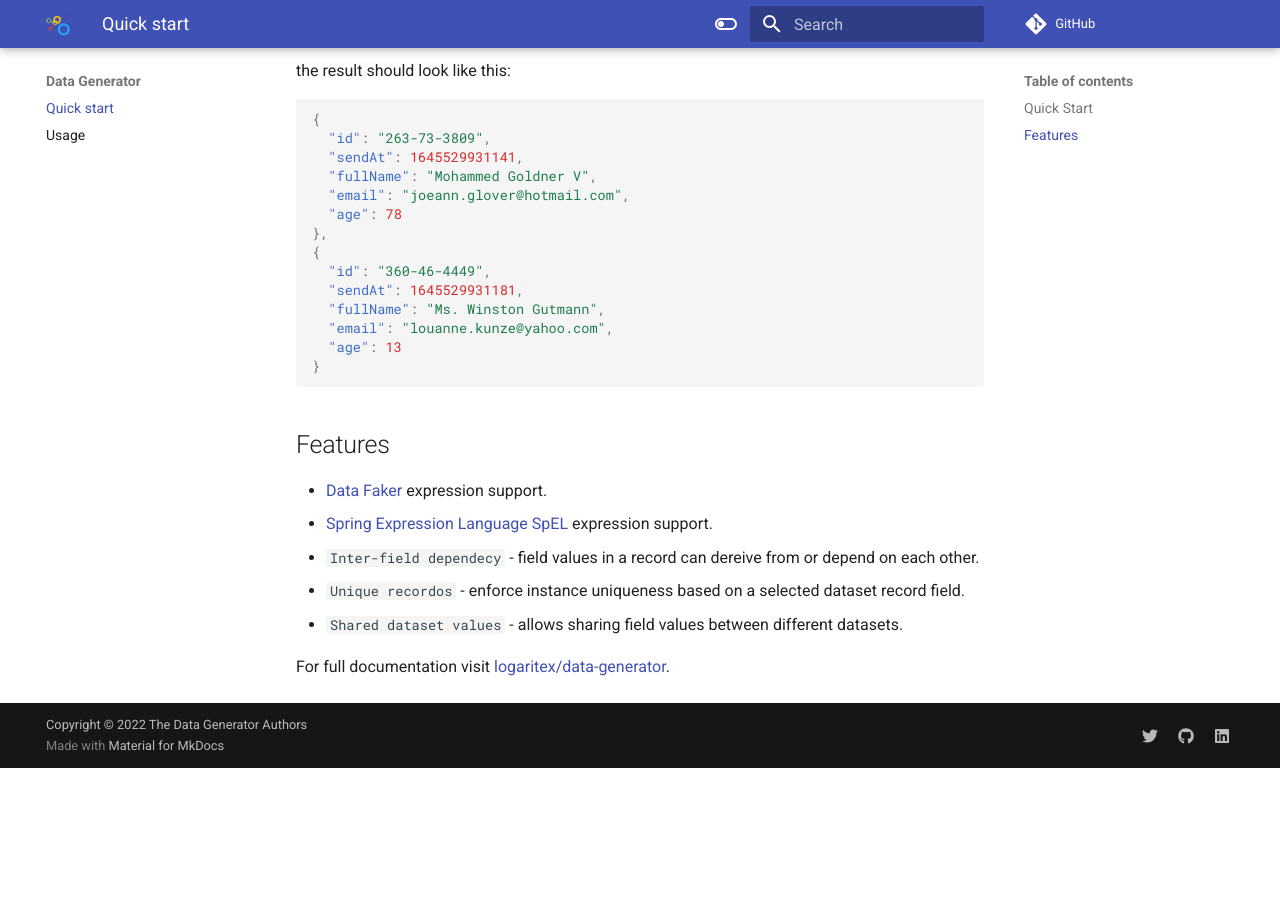
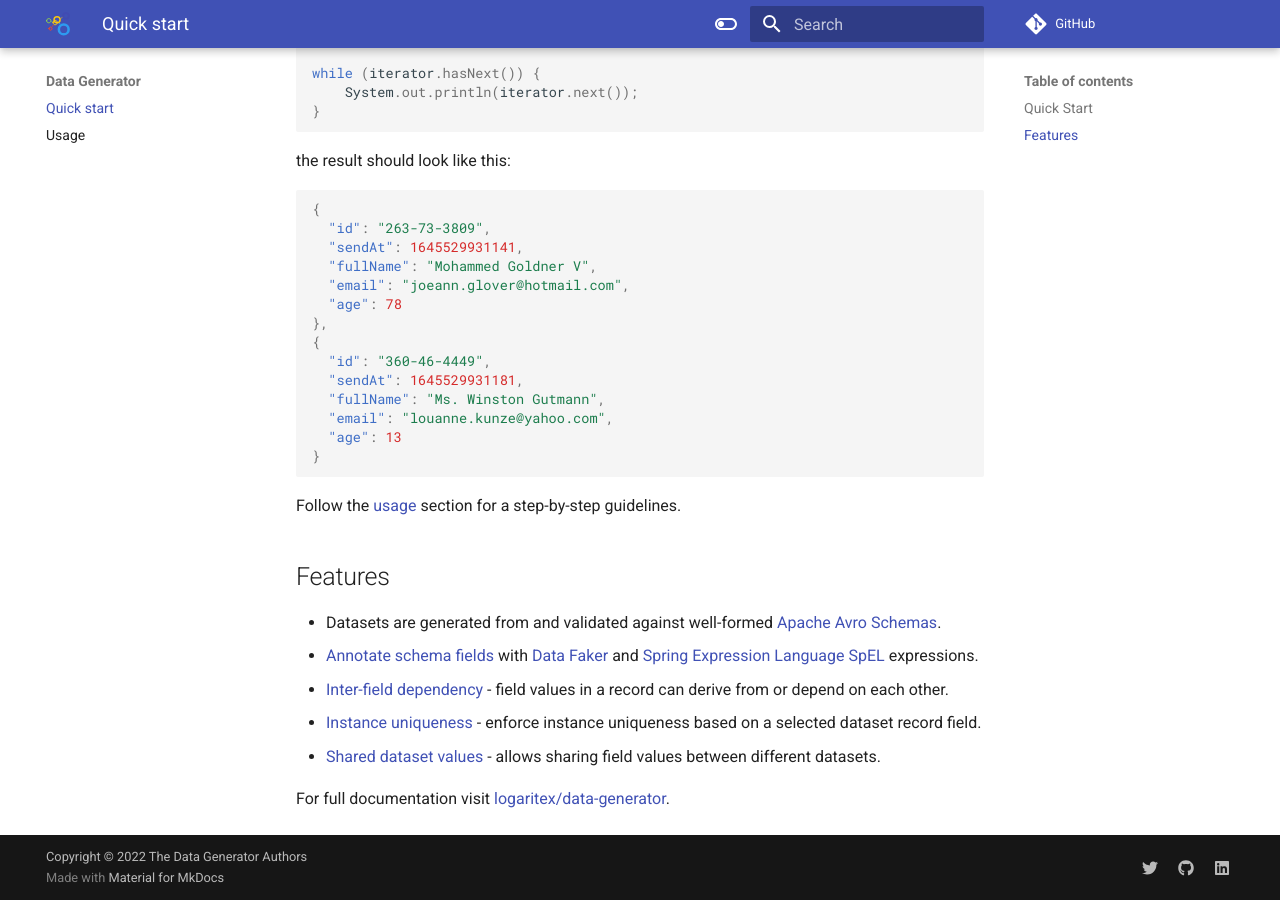
Before and after one commit to logaritex/data-generator-docs, an MkDocs documentation site: the page built from docs/data-generator-getting-started.md, in a window 1280 px wide and 900 px high, scrolled down 1914 px. Built offline with MkDocs 1.6.1 and Material for MkDocs 9.7.7, drawn with Linux system fonts in a browser that asks for light colours; before the commit the page ends 2682 px from its top, so only the background shows below that.

Commit message:
dock spelling
Signed-off-by: Christian Tzolov <christian.tzolov@gmail.com>

````diff
--- a/docs/data-generator-getting-started.md
+++ b/docs/data-generator-getting-started.md
@@ -4,8 +4,9 @@ As we develop data intensive applications we often need realistic datasets for t
 
 The `DataGenerator` library uses [Apache Avro](https://avro.apache.org/docs/current/) Schemas to generate random and yet realistic datasets, supporting `JSON`, `Avro` and `YAML`  output formats.
 
-![anomaly detection logo](assets/images/flow-diagram2.svg){ align=left, width="600"}
-
+<figure markdown>
+  ![anomaly detection logo](assets/images/flow-diagram2.svg){ width="700"}
+</figure>
 
 The Avro Schemas can be annotated with [Faker](https://www.datafaker.net) and [SpEL](https://docs.spring.io/spring-framework/docs/current/reference/html/core.html#expressions) expressions to adapt the generated content for a particular use-case or data model.
 
@@ -86,12 +87,14 @@ the result should look like this:
 }
 ```
 
+Follow the [usage](./data-generator-usage.md) section for a step-by-step guidelines.
+
 ## Features
 
-* [Data Faker](https://www.datafaker.net/usage/) expression support.
-* [Spring Expression Language SpEL](https://docs.spring.io/spring-framework/docs/current/reference/html/core.html#expressions) expression support.
-* `Inter-field dependecy` - field values in a record can dereive from or depend on each other.
-* `Unique recordos` - enforce instance uniqueness based on a selected dataset record field.
-* `Shared dataset values` - allows sharing field values between different datasets.
+* Datasets are generated from and validated against well-formed [Apache Avro Schemas](./data-generator-usage.md#avro-schema).
+* [Annotate schema fields](./data-generator-usage.md#feild-content-expressions) with [Data Faker](https://www.datafaker.net/usage/) and [Spring Expression Language SpEL](https://docs.spring.io/spring-framework/docs/current/reference/html/core.html#expressions) expressions.
+* [Inter-field dependency](./data-generator-usage.md#inter-field-dependencies) - field values in a record can derive from or depend on each other.
+* [Instance uniqueness](./data-generator-usage.md#instance-uniqueness) - enforce instance uniqueness based on a selected dataset record field.
+* [Shared dataset values](./data-generator-usage.md#shared-field-values) - allows sharing field values between different datasets.
 
 For full documentation visit [logaritex/data-generator](https://logaritex.github.io/data-generator-docs).
--- a/material/overrides/home.html
+++ b/material/overrides/home.html
@@ -53,8 +53,6 @@
                     To GitHub
                     <img class = icon src="assets/images/icons/github-white.svg" alt="" width="24" draggable="false">
                 </a>
-
-                <br><br>
             </div>
         </div>
     </div>
@@ -81,15 +79,12 @@
                 </h1><br>
 
                 <p>
-                    Built on top of the Data Generator, for scheduling continuous data streams from different schemas and sending it to different destinations such as message channels (Kafka, RabbitMQ), REST endpoints or JDBC databases.
-                </p><br>
+                    Built on top of the Data Generator, for scheduling continuous data streams from different schemas and sending it to different destinations such as message
+                    channels (Kafka, RabbitMQ), REST endpoints or JDBC databases.
+                </p>
+                <br>
 
-                <a
-                    href="{{ page.next_page.url | url }}"
-                    title="{{ page.next_page.title | e }}"
-                    class="md-button md-button--primary">
-                Get started
-                </a><br>
+                <a href="{{ page.next_page.url | url }}" title="{{ page.next_page.title | e }}" class="md-button"> Get started </a><br>
             </div>
         </div>
     </div>
````
Also changed, not shown: other parts of material/overrides/home.html (+1 -1 lines), docs/data-generator-usage.md (+4 -4 lines).
